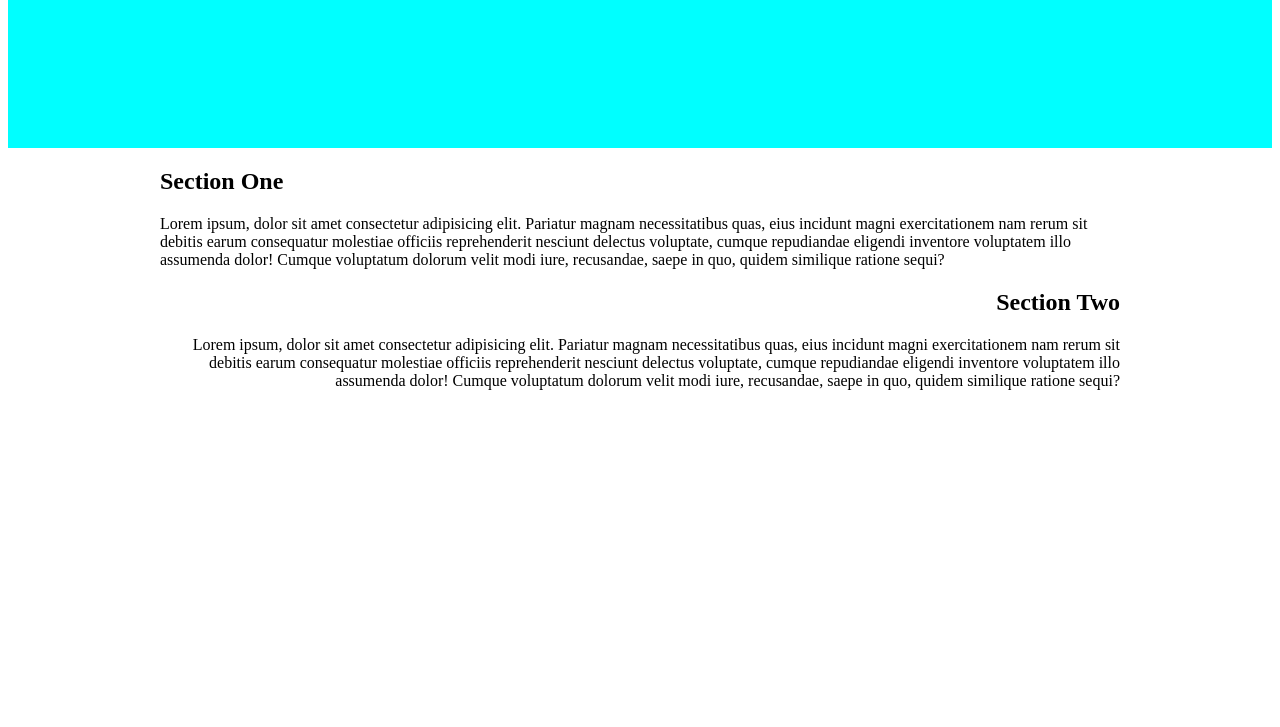
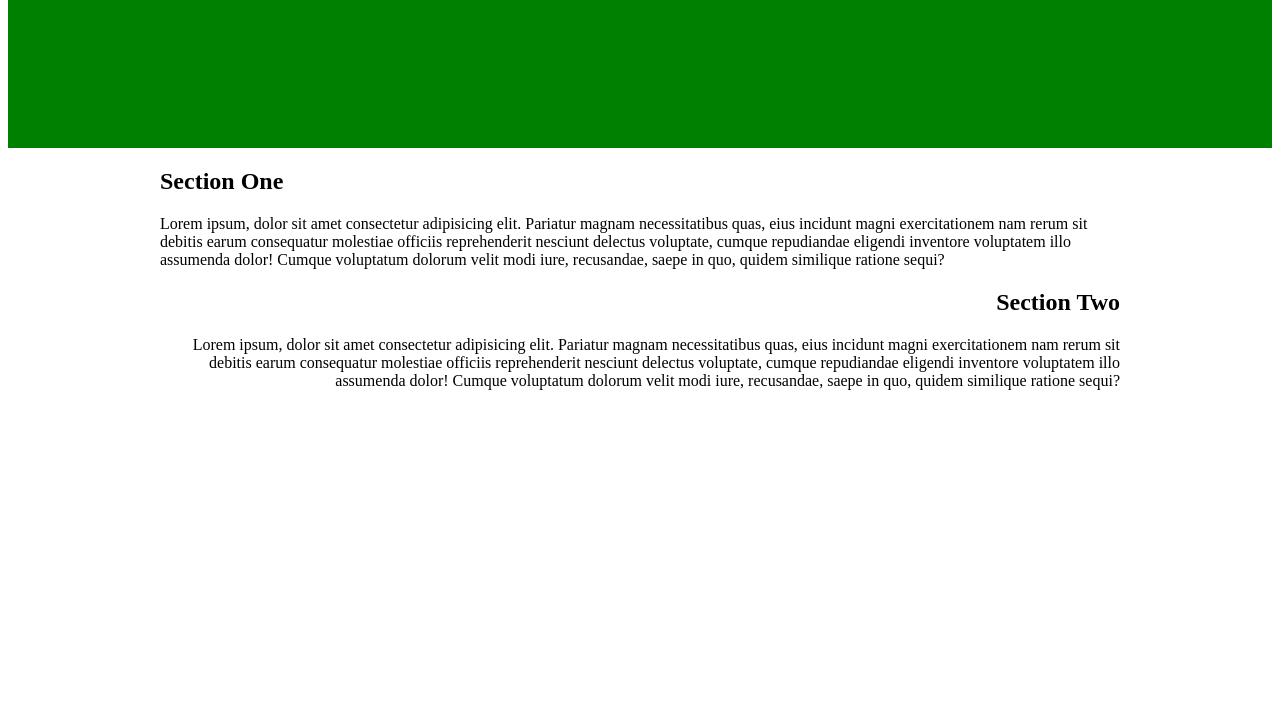
Before and after one commit to vanderpool23/mobile-friendly-practice-22-05, a plain HTML site: page index.html in a window 1280 px wide. Shown: the part 73-800 px from the top of the page. Drawn offline with Linux system fonts and the light colour scheme.

Commit message:
added media queries

```diff
--- a/css/style.css
+++ b/css/style.css
@@ -16,3 +16,27 @@ h1 {
 .justify-right {
     text-align: right;
 }
+
+@media screen and (min-width:480px) {
+
+    header {
+        background-color: red;
+    }
+
+}
+
+@media screen and (min-width:768px) {
+
+    header {
+        background-color: blue;
+    }
+
+}
+
+@media screen and (min-width:1024px) {
+
+    header {
+        background-color: green;
+    }
+
+}
```
